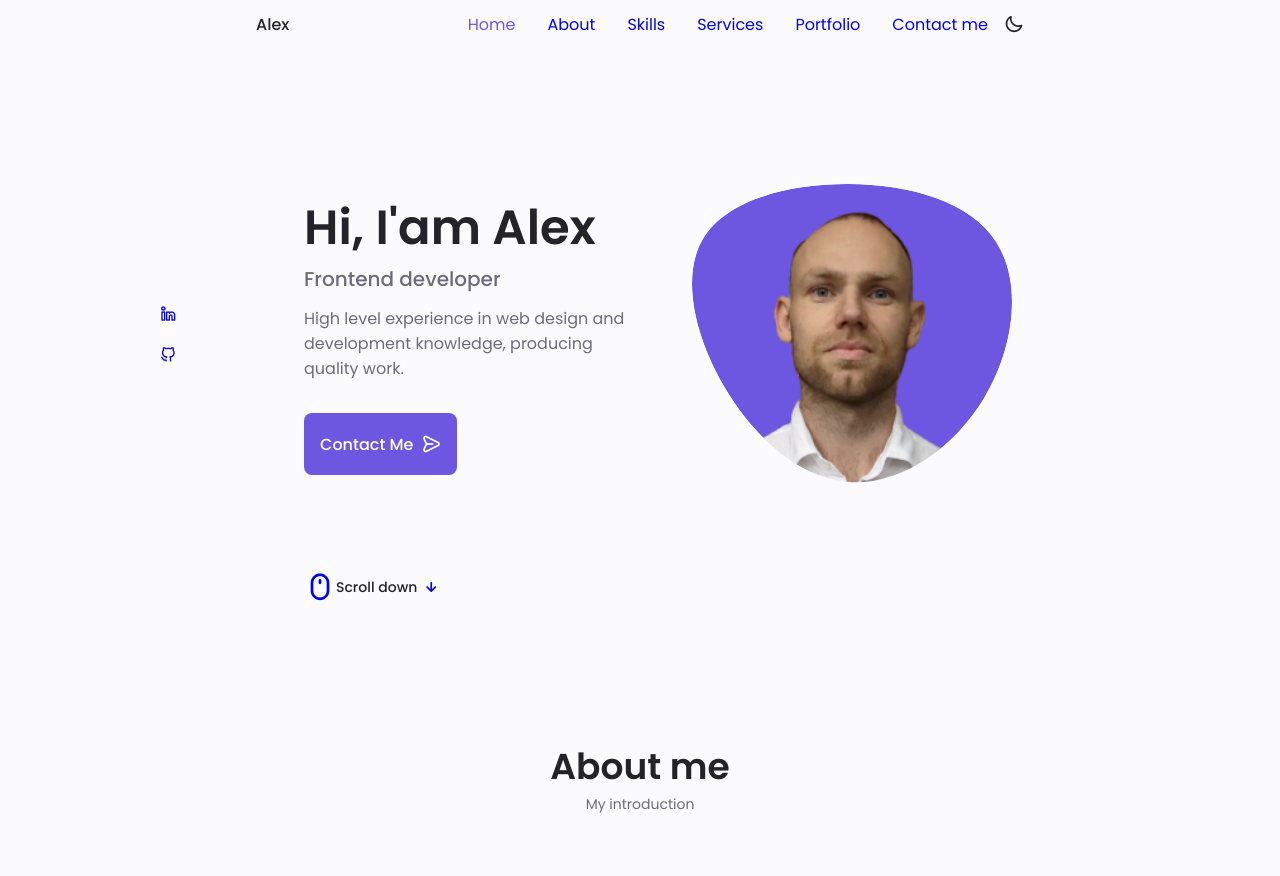
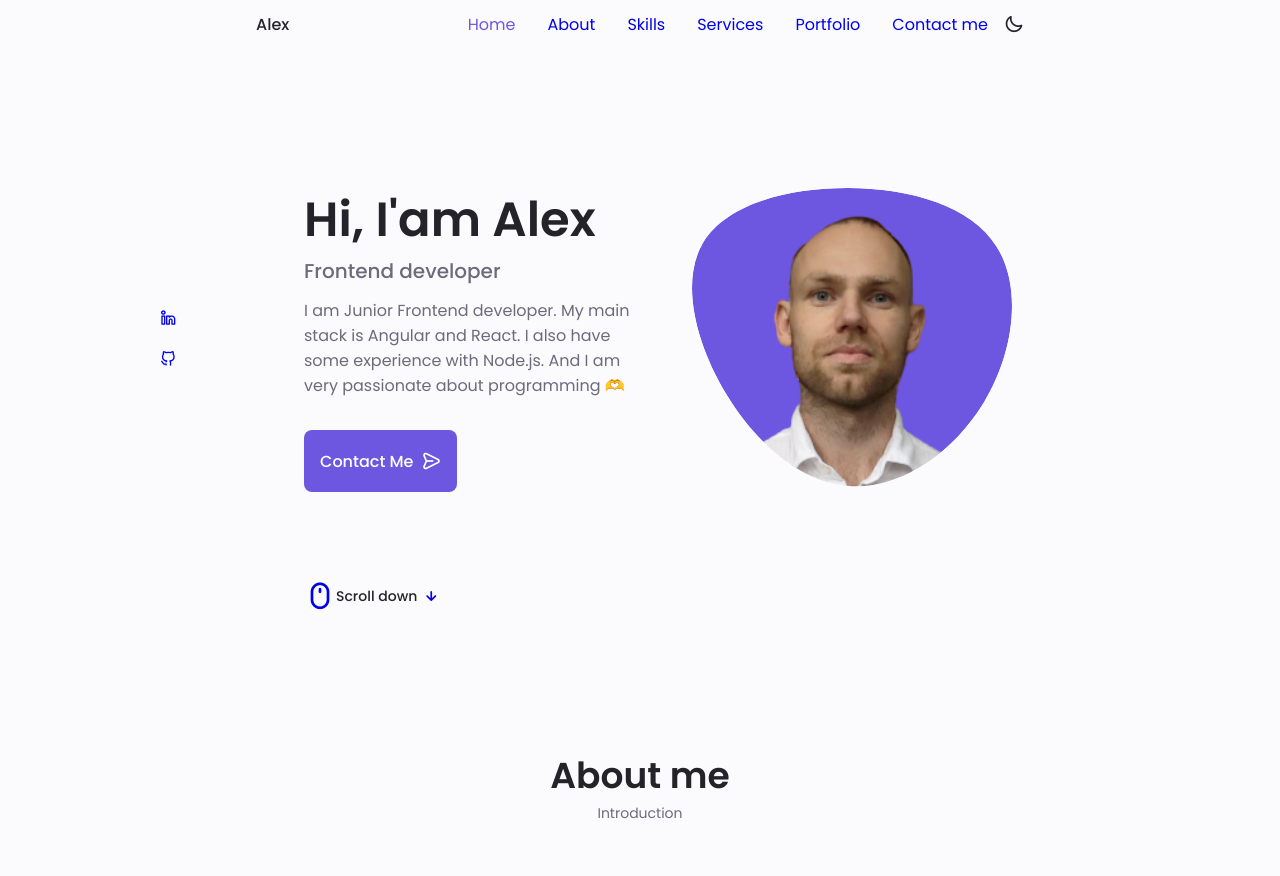
Before and after one commit to alexkochnev1987/cv, a plain HTML site: page index.html in a window 1280 px wide. Shown: the top 876 px of the page. Drawn offline with nearby package versions, Linux system fonts and the light colour scheme.

Commit message:
feat:change description

```diff
--- a/index.html
+++ b/index.html
@@ -104,8 +104,8 @@
                         <h1 class="home__title">Hi, I'am Alex</h1>
                         <h3 class="home__subtitle">Frontend developer</h3>
                         <p class="home__description">
-                            High level experience in web design and development knowledge,
-                            producing quality work.
+                            I am Junior Frontend developer. My main stack is Angular and React.
+                            I also have some experience with Node.js. And I am very passionate about programming 🫶
                         </p>
                         <a href="#contact" class="button button--flex">
                             Contact Me <i class="uil uil-message button__icon"></i>
@@ -126,7 +126,7 @@
         <!--==================== ABOUT ====================-->
         <section class="about section" id="about">
             <h2 class="section__title">About me</h2>
-            <span class="section__subtitle"> My introduction </span>
+            <span class="section__subtitle"> Introduction </span>
             <div class="about__container container grid">
                 <img src="./crc/assets/img/about.jpg" alt="" class="about__img" />
                 <div class="about__data">
@@ -164,7 +164,7 @@
         <!--==================== SKILLS ====================-->
         <section class="skills section" id="skills">
             <h2 class="section__title">Skills</h2>
-            <span class="section__subtitle">My technical level</span>
+            <span class="section__subtitle">Technical level</span>
             <div class="skills__container container grid">
                 <!--==================== SKILLS 1 ====================-->
                 <div class="skills__content skills__open">
```
Also changed, not shown: 1 other file.
